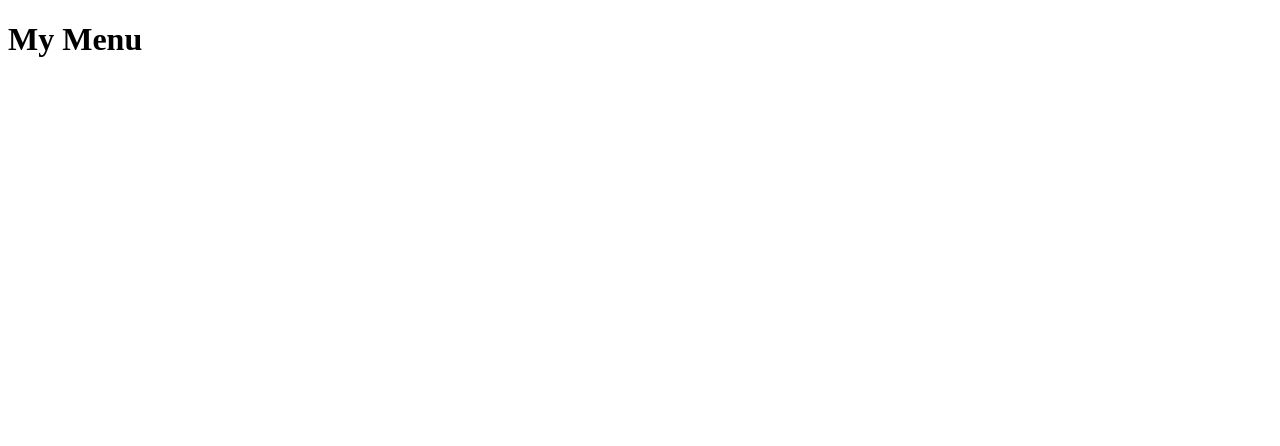
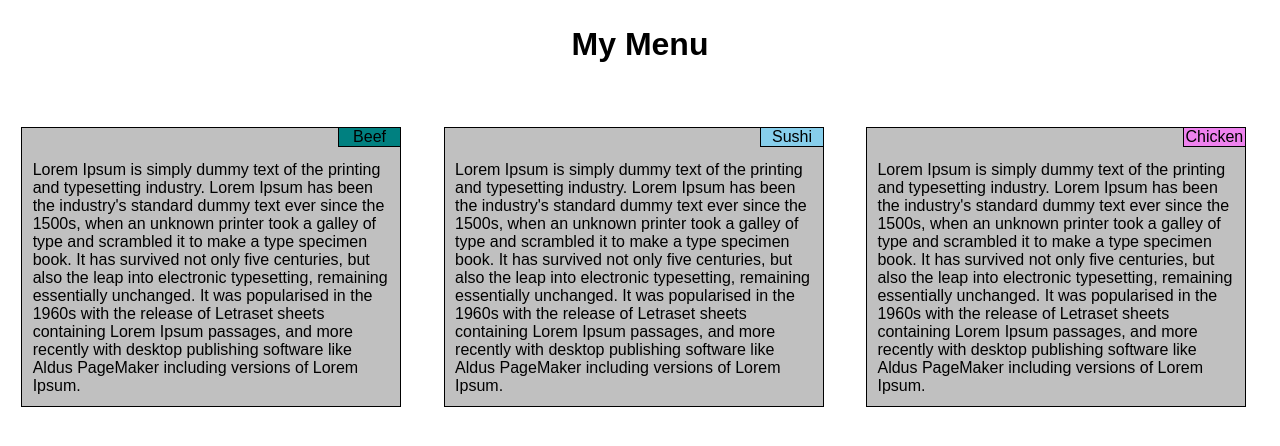
Before and after one commit to JoaoCalheiros/coursera-test, a plain HTML site: page module2-solution/index.html in a window 1280 px wide. Drawn offline with Linux system fonts and the light colour scheme.

Commit message:
Final Solution

```diff
--- a/module2-solution/index.html
+++ b/module2-solution/index.html
@@ -5,10 +5,41 @@
     <meta http-equiv="X-UA-Compatible" content="IE=edge">
     <meta name="viewport" content="width=device-width, initial-scale=1.0">
     <title>MY Menu</title>
+    <link rel="stylesheet" href="styles.css">
 </head>
 <body>
     <h1>My Menu</h1>
-
-
+    <div class="row">
+        <div class="container col-lg-4 col-md-6 col-sm-12">
+            <p class="title">Beef</p>
+            <p>Lorem Ipsum is simply dummy text of the printing and typesetting industry.
+            Lorem Ipsum has been the industry's standard dummy text ever since the 1500s,
+            when an unknown printer took a galley of type and scrambled it to make a type specimen book.
+            It has survived not only five centuries, but also the leap into electronic typesetting,
+            remaining essentially unchanged. It was popularised in the 1960s with the release of
+            Letraset sheets containing Lorem Ipsum passages, and more recently with desktop publishing software like Aldus
+            PageMaker including versions of Lorem Ipsum.</p>
+        </div>
+        <div class="container col-lg-4 col-md-6 col-sm-12">
+            <p class="title-1">Sushi</p>
+            <p>Lorem Ipsum is simply dummy text of the printing and typesetting industry.
+            Lorem Ipsum has been the industry's standard dummy text ever since the 1500s,
+            when an unknown printer took a galley of type and scrambled it to make a type specimen book.
+            It has survived not only five centuries, but also the leap into electronic typesetting,
+            remaining essentially unchanged. It was popularised in the 1960s with the release of
+            Letraset sheets containing Lorem Ipsum passages, and more recently with desktop publishing software like Aldus
+            PageMaker including versions of Lorem Ipsum.</p>
+        </div>
+        <div class="container col-lg-4 col-md-12 col-sm-12">
+            <p class="title-2">Chicken</p>
+            <p class="text-3">Lorem Ipsum is simply dummy text of the printing and typesetting industry.
+            Lorem Ipsum has been the industry's standard dummy text ever since the 1500s,
+            when an unknown printer took a galley of type and scrambled it to make a type specimen book.
+            It has survived not only five centuries, but also the leap into electronic typesetting,
+            remaining essentially unchanged. It was popularised in the 1960s with the release of
+            Letraset sheets containing Lorem Ipsum passages, and more recently with desktop publishing software like Aldus
+            PageMaker including versions of Lorem Ipsum.</p>
+        </div>
+    </div>
 </body>
 </html>
--- a/module2-solution/styles.css
+++ b/module2-solution/styles.css
@@ -0,0 +1,102 @@
+* {
+    margin: 0;
+    padding: 0;
+    box-sizing: border-box;
+}
+
+body {
+    font-family: Arial, Helvetica, sans-serif;
+}
+h1 {
+    margin-top: 2%;
+    margin-bottom: 15px;
+    text-align: center;
+}
+
+.row {
+    width: 100%;
+    margin-top: 5%;
+}
+
+p{
+    position: relative;
+    border: 1px solid black;
+    background-color: silver;
+    width: 90%;
+    margin-left: auto;
+    margin-right: auto;
+    color: black;
+    padding: 8% 2.5% 2.5% 2.5%;
+}
+.container {
+    position: relative;
+}
+
+.title {
+    position: absolute;
+    left: 80%;
+    top: 0;
+    text-align: center;
+    width: 15%;
+    z-index: 1;
+    padding: 0;
+    background-color: teal;
+}
+
+.title-1 {
+    position: absolute;
+    left: 80%;
+    top: 0;
+    text-align: center;
+    width: 15%;
+    z-index: 1;
+    padding: 0;
+    background-color: skyblue;
+}
+
+.title-2 {
+    position: absolute;
+    left: 80%;
+    top: 0;
+    text-align: center;
+    width: 15%;
+    z-index: 1;
+    padding: 0;
+    background-color: violet;
+}
+
+
+
+
+/*************** Large Devices - Desktop ***************/
+
+@media (min-width: 992px) {
+    .col-lg-4 {
+        float: left;
+        width: 33%;
+    }
+}
+
+
+/*************** Medium Devices - Tablet ***************/
+
+@media (min-width: 768px) and (max-width: 991px) {
+    .col-md-6, .col-md-12 {
+        float: left;
+        margin-top: 2.5%;
+    }
+    .col-md-6 { width: 50%; }
+    .col-md-12 { width: 100%; }
+    .text-3 { width: 95%;}
+
+
+}
+
+/*************** Small Devices - Phones ***************/
+
+@media (max-width: 767px) {
+    .col-sm-12 {
+        width: 100%;
+        margin-top: 2.5%;
+    }
+}
```
